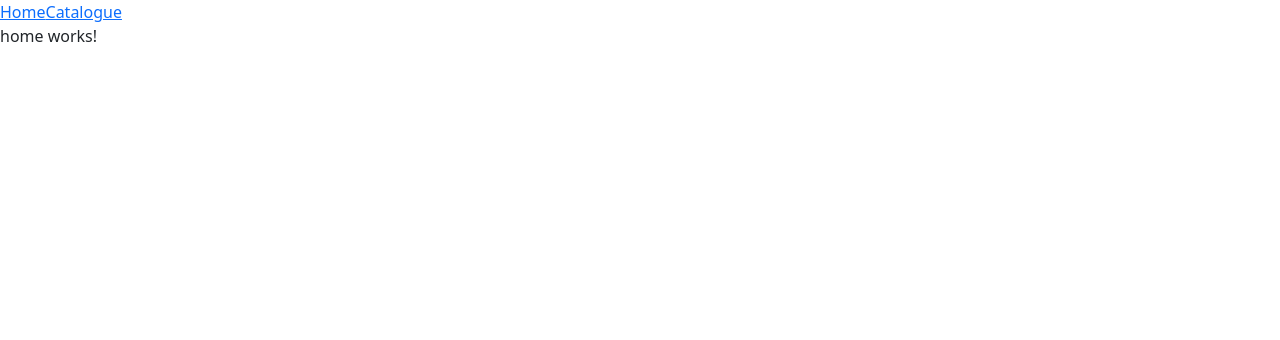
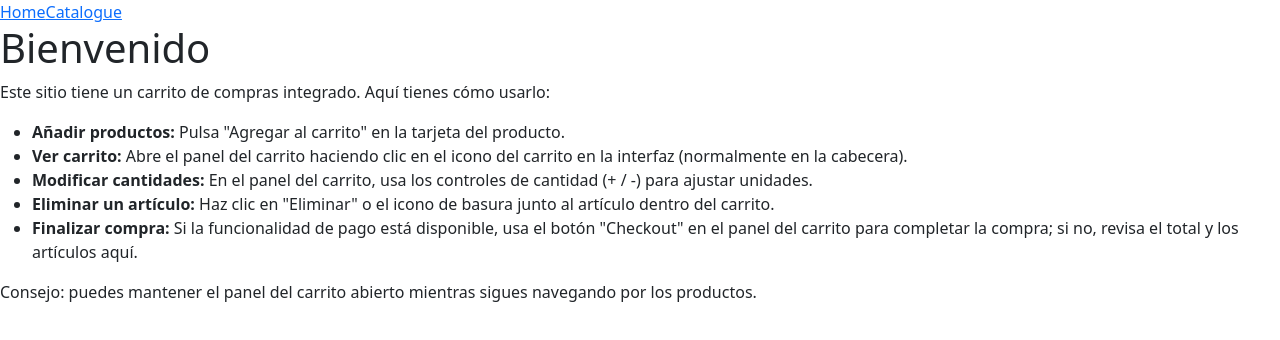
Before and after one commit to aghersidev/ontology-cart, an Angular app: page / in a window 1280 px wide. Shown: the top 340 px of the page. Built offline with nearby package versions, Linux system fonts and the light colour scheme.

Commit message:
fix image

```diff
--- a/src/app/pages/home/home.component.html
+++ b/src/app/pages/home/home.component.html
@@ -1 +1,13 @@
-<p>home works!</p>
+<h1>Bienvenido</h1>
+
+<p>Este sitio tiene un carrito de compras integrado. Aquí tienes cómo usarlo:</p>
+
+<ul>
+	<li><strong>Añadir productos:</strong> Pulsa "Agregar al carrito" en la tarjeta del producto.</li>
+	<li><strong>Ver carrito:</strong> Abre el panel del carrito haciendo clic en el icono del carrito en la interfaz (normalmente en la cabecera).</li>
+	<li><strong>Modificar cantidades:</strong> En el panel del carrito, usa los controles de cantidad (+ / -) para ajustar unidades.</li>
+	<li><strong>Eliminar un artículo:</strong> Haz clic en "Eliminar" o el icono de basura junto al artículo dentro del carrito.</li>
+	<li><strong>Finalizar compra:</strong> Si la funcionalidad de pago está disponible, usa el botón "Checkout" en el panel del carrito para completar la compra; si no, revisa el total y los artículos aquí.</li>
+</ul>
+
+<p>Consejo: puedes mantener el panel del carrito abierto mientras sigues navegando por los productos.</p>
```
